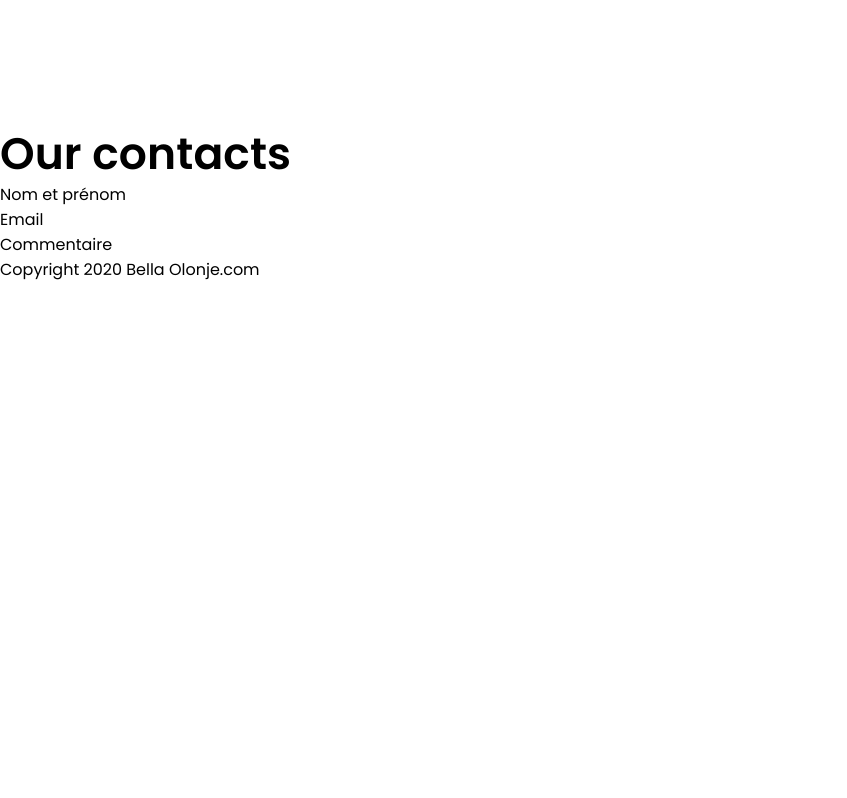
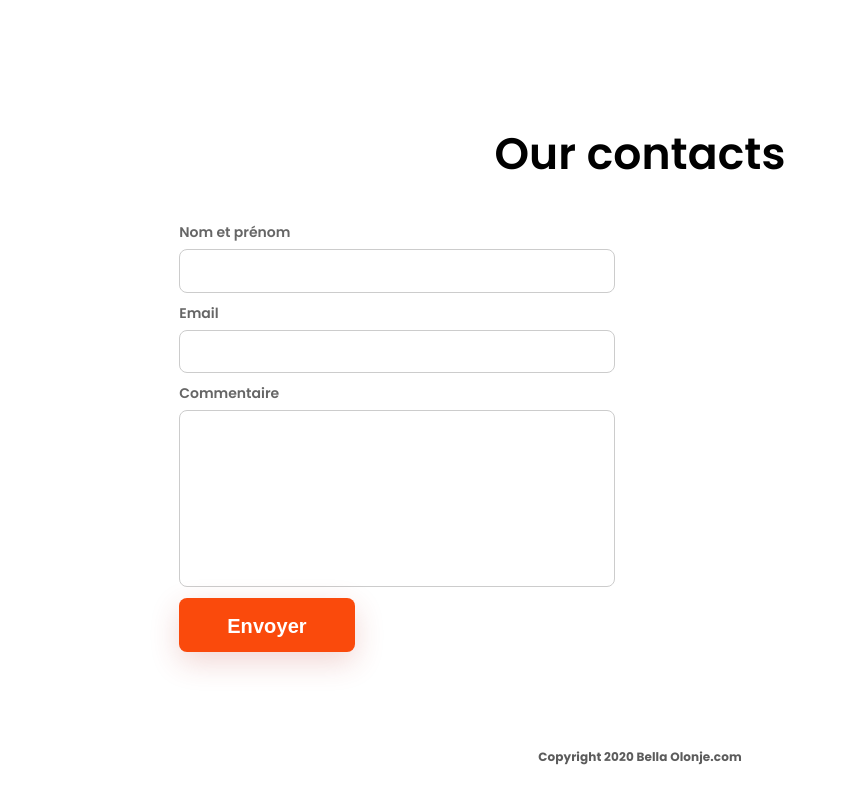
Before and after one commit to Abi-shai/TP-D-HTML-CSS, a plain HTML site: page index.html in a window 1280 px wide. Shown: the part 2326-3124 px from the top of the page, without its empty margins (0-847 px from the left). Before the commit the page ends 2608 px from the top, so only its background shows below. Drawn offline with Linux system fonts and the light colour scheme.

Commit message:
last push 🤞🏾

```diff
--- a/index.css
+++ b/index.css
@@ -276,3 +276,85 @@ header {
 
   }
 }
+
+
+
+/* L'avant dernière partie, celle des contacts */
+.contact-wrapper {
+
+  display: flex;
+  gap: 2.61em;
+  flex-direction: column;
+  width: 80%;
+  margin: auto;
+  padding-bottom: 4em;
+
+  h3 {
+    text-align: center;
+  }
+
+  .form-wrapper {
+
+    form {
+      display: flex;
+      flex-direction: column;
+      gap: .67em;
+      width: 90%;
+      margin: auto;
+
+      .input {
+        display: flex;
+        flex-direction: column;
+        display: flex;
+        gap: .5em;
+        width: 27.25rem;
+
+        label {
+          font-size: 0.875rem;
+          font-style: normal;
+          font-weight: 600;
+          line-height: 1.125rem;
+          color: #666;
+        }
+
+        input {
+          border-radius: 0.5rem;
+          border: 1px solid #CCC;
+          padding: 1em 1em;
+        }
+
+      }
+
+      :nth-child(3) {
+        input {
+          height: 9.26194rem;
+        }
+      }
+
+      button {
+        font-size: 1.25rem;
+        border-radius: 0.5rem;
+        width: 10.96863rem;
+        padding-top: .5em;
+        padding-bottom: .4em;
+      }
+    }
+  }
+
+}
+
+
+/* Et enfin le Footer  */
+footer {
+  padding: 2em 0;
+  text-align: center;
+
+  .text-special-2 {
+    font-size: 0.75rem;
+    font-style: normal;
+    font-weight: 700;
+    line-height: 1.125rem;
+    letter-spacing: 0.00625rem;
+    color: #5C5C5C;
+  }
+}
--- a/index.html
+++ b/index.html
@@ -99,6 +99,7 @@
               <label>Commentaire</label>
               <input type="text">
             </div>
+            <button class="button-1">Envoyer</button>
           </form>
 
         </div>
```
